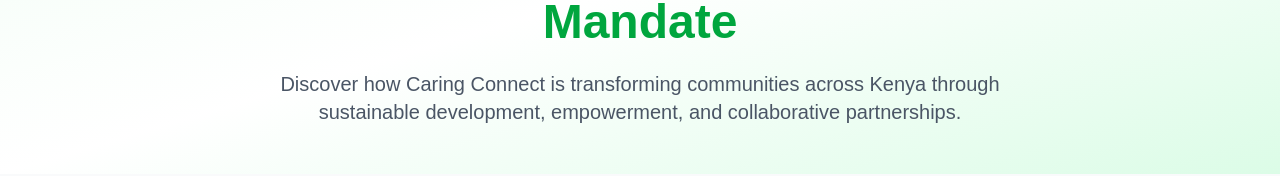
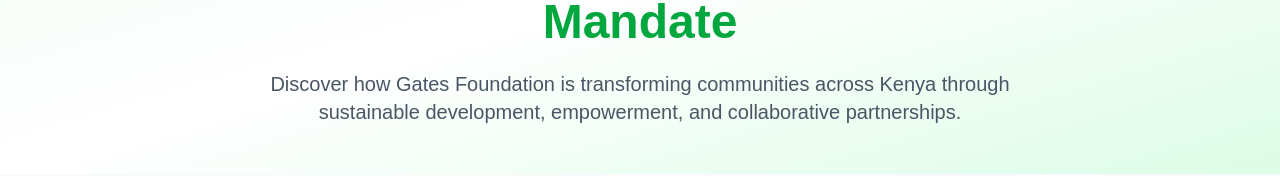
Before and after one commit to Wakanyaben254/gates, a Next.js app: page /learn in a window 1280 px wide. Shown: the part 309-485 px from the top of the page. Built offline with nearby package versions, Linux system fonts and the light colour scheme.

Commit message:
Update GatesLearn.tsx

```diff
--- a/src/app/components/GatesLearn.tsx
+++ b/src/app/components/GatesLearn.tsx
@@ -29,7 +29,7 @@
               <span className="text-green-600 block">Mandate</span>
             </h1>
             <p className="text-xl text-gray-600 max-w-3xl mx-auto">
-              Discover how Caring Connect is transforming communities across Kenya through
+              Discover how Gates Foundation is transforming communities across Kenya through
               sustainable development, empowerment, and collaborative partnerships.
             </p>
           </div>
```
